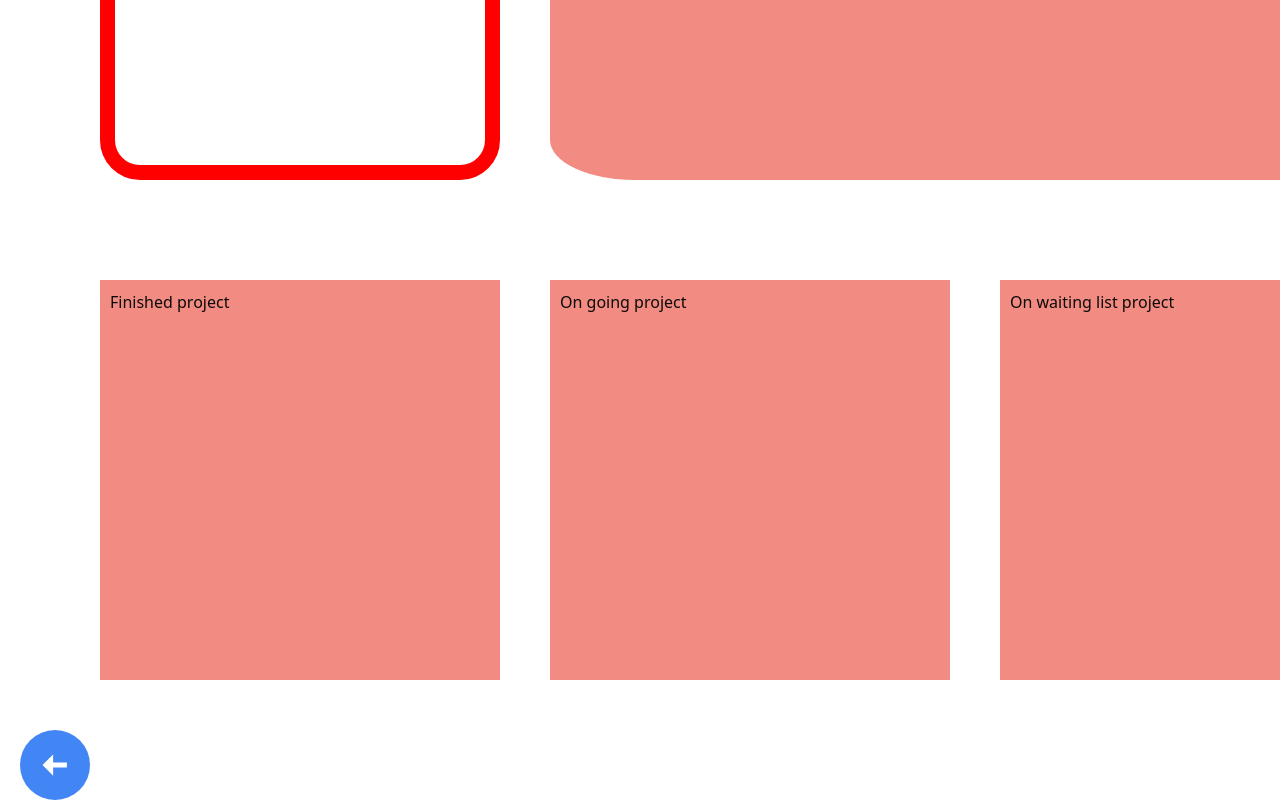
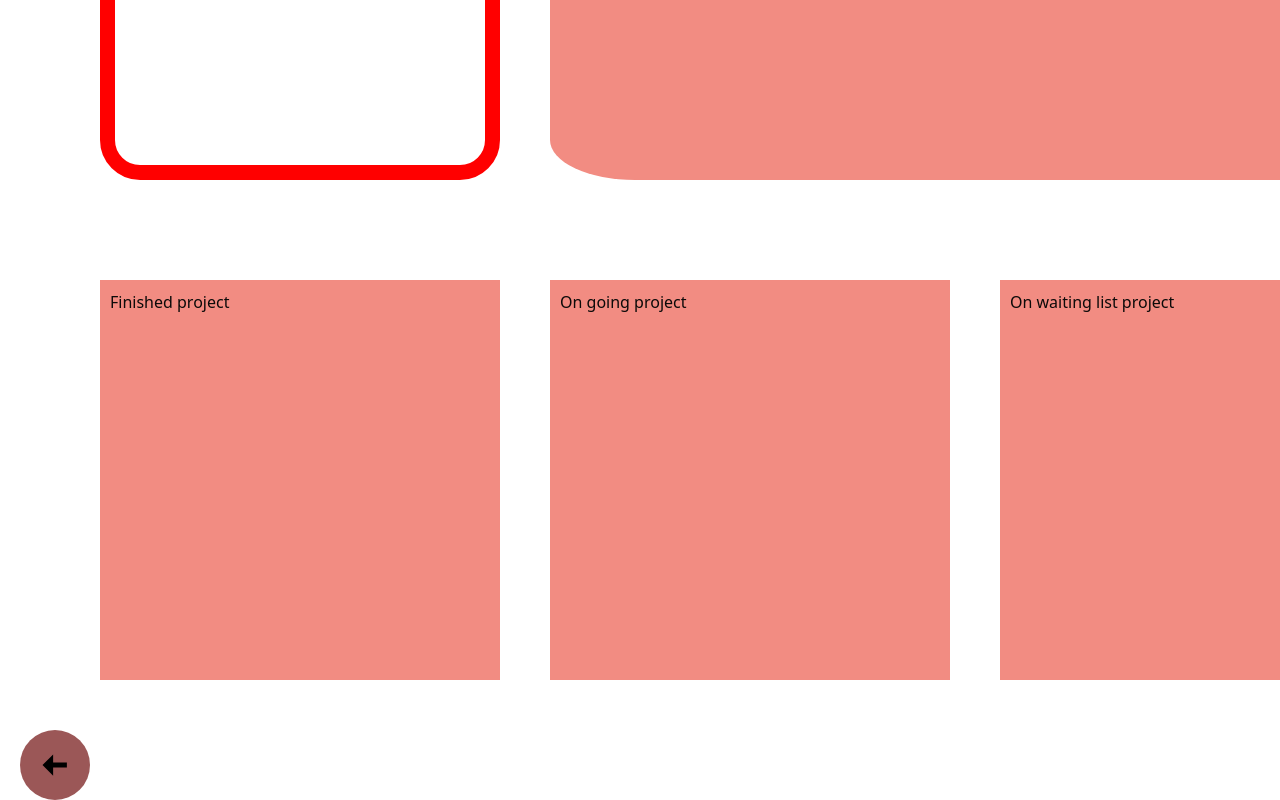
Before and after one commit to Kittamets/araidee, a Svelte app in the folder project/: page / in a window 1280 px wide. Shown: the part 220-1020 px from the top of the page. Built offline with nearby package versions, Linux system fonts and the light colour scheme.

Commit message:
Dashboard upgrade 2

```diff
--- a/project/src/Dashboard.svelte
+++ b/project/src/Dashboard.svelte
@@ -137,7 +137,7 @@
     width: 70px;
     height: 70px;
     border-radius: 50%;
-    background-color: #4285f4;
+    background-color: #9B5757;
     border: none;
     cursor: pointer;
     position: absolute; /* ใช้ position: absolute เพื่อจัดตำแหน่ง */
@@ -148,7 +148,7 @@
     width: 30px;
     height: 30px;
     transform: rotate(-90deg); /* หมุนลูกศร 180 องศา */
-    fill: white;
+    fill: black;
     position: absolute;
 
 
```
